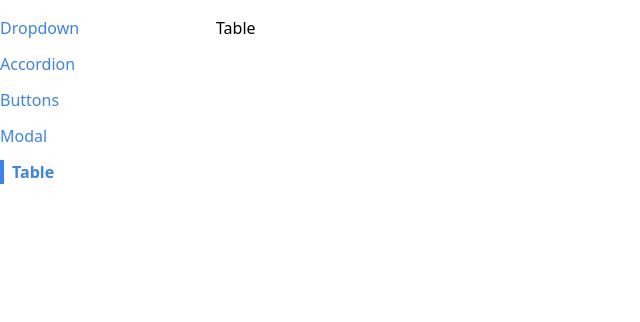
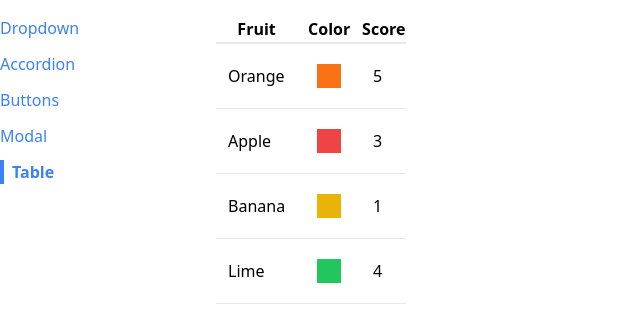
Before and after one commit to arthlimchiu/web-development, a React (Create React App) app in the folder React/comps/: page /table in a window 1280 px wide. Shown: the top 322 px of the page, without its empty margins (0-640 px from the left). Built offline with nearby package versions, Linux system fonts and the light colour scheme; the HTML template or start-up script is replaced by a standard one.

Commit message:
Add styling to table component

```diff
--- a/React/comps/src/components/Table.js
+++ b/React/comps/src/components/Table.js
@@ -1,5 +1,26 @@
-export default function Table() {
+export default function Table({ data }) {
+    const renderedRows = data.map((fruit) => {
+        return (
+            <tr className="border-b" key={fruit.name}>
+                <td className="p-3">{fruit.name}</td>
+                <td className="p-3">
+                    <div className={`p-3 m-2 ${fruit.color}`}></div>
+                </td>
+                <td className="p-3">{fruit.score}</td>
+            </tr>
+        );
+    });
+
     return (
-        <div>Table</div>
+        <table className="table-auto border-spacing-2">
+            <thead>
+                <tr className="border-b-2">
+                    <th>Fruit</th>
+                    <th>Color</th>
+                    <th>Score</th>
+                </tr>
+            </thead>
+            <tbody>{renderedRows}</tbody>
+        </table>
     );
 }
--- a/React/comps/src/pages/TablePage.js
+++ b/React/comps/src/pages/TablePage.js
@@ -1,9 +1,16 @@
 import Table from '../components/Table';
 
 export default function TablePage() {
+    const data = [
+        { name: 'Orange', color: 'bg-orange-500', score: 5 },
+        { name: 'Apple', color: 'bg-red-500', score: 3 },
+        { name: 'Banana', color: 'bg-yellow-500', score: 1 },
+        { name: 'Lime', color: 'bg-green-500', score: 4 },
+    ];
+
     return (
         <div>
-            <Table />
+            <Table data={data} />
         </div>
     );
 }
```
